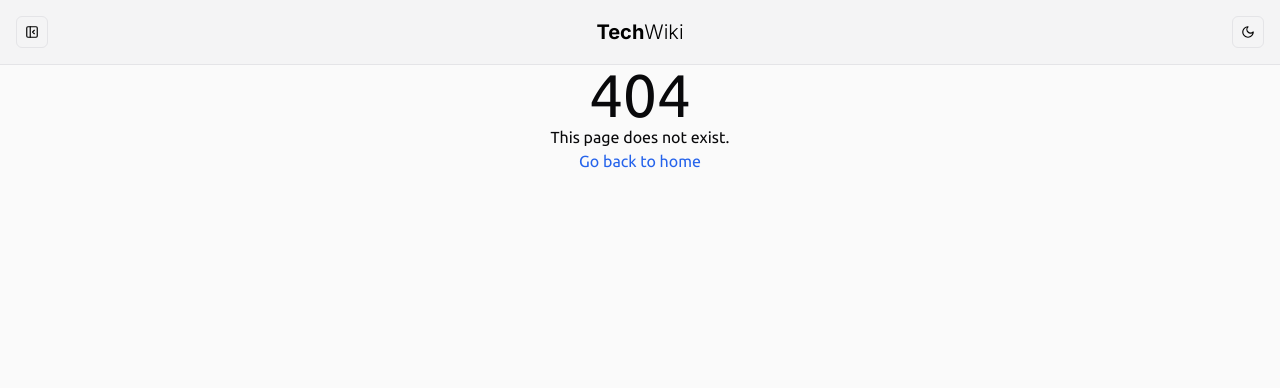
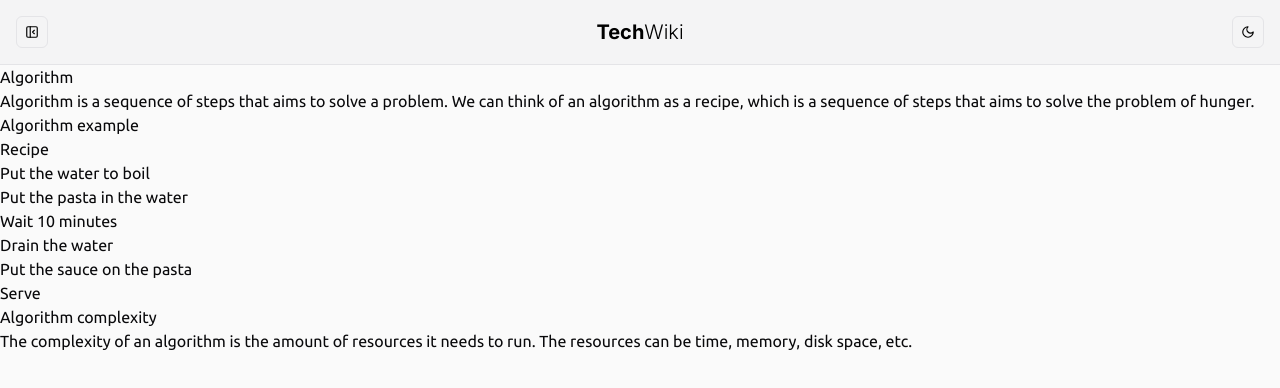
Before and after one commit to gelzinn/techwiki, a Next.js app: page /content/algorithm in a window 1280 px wide. Before the commit this address had no page. Shown: the top 388 px of the page. Built offline with nearby package versions, Linux system fonts and the light colour scheme.

Commit message:
post: add algorithm post

```diff
--- /dev/null
+++ b/app/content/algorithm/page.mdx
@@ -0,0 +1,29 @@
+---
+title: Algorithm
+description: Algorithm is a sequence of steps that aims to solve a problem.
+thumbnail: https://miro.medium.com/v2/resize:fit:2000/1*GdCKWdjHLUGhkPoXjI6vIQ.jpeg
+date: 2023-12-28T13:46:47.000Z
+categories:
+  - algorithm
+authors:
+  - gelzinn
+---
+
+# Algorithm
+
+Algorithm is a sequence of steps that aims to solve a problem. We can think of an algorithm as a recipe, which is a sequence of steps that aims to solve the problem of hunger.
+
+## Algorithm example
+
+### Recipe
+
+1. Put the water to boil
+2. Put the pasta in the water
+3. Wait 10 minutes
+4. Drain the water
+5. Put the sauce on the pasta
+6. Serve
+
+# Algorithm complexity
+
+The complexity of an algorithm is the amount of resources it needs to run. The resources can be time, memory, disk space, etc.
```
